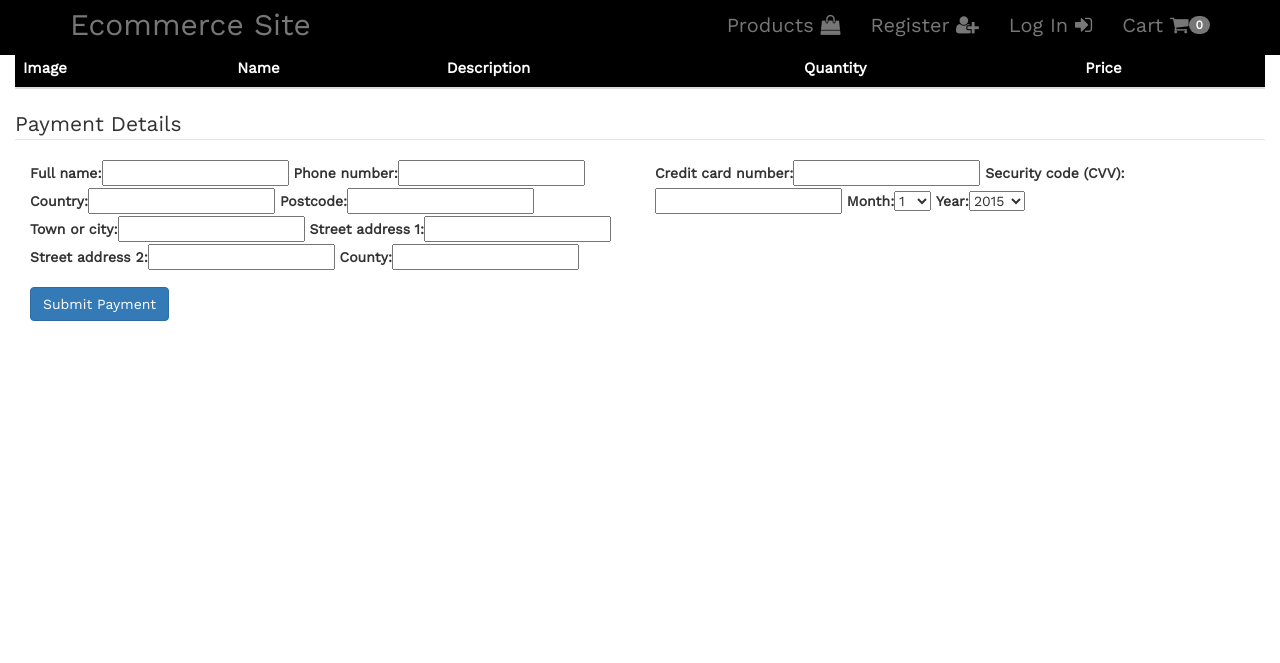
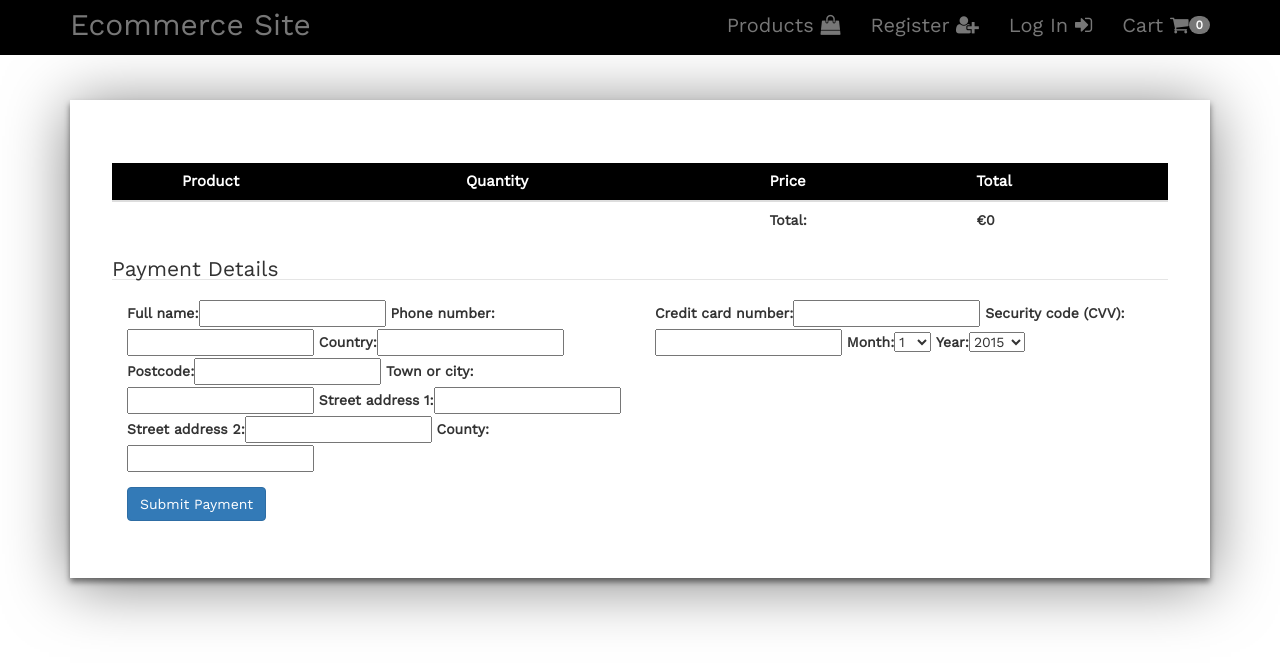
Before and after one commit to wolfenchic/ecommerce_prj, a Django app: page /checkout/ in a window 1280 px wide. Shown: the top 663 px of the page. Run offline with Django 3.2, Linux system fonts and the light colour scheme; lists and menus that the app fills with data are empty; some libraries are stand-ins or nearby versions.

Commit message:
move cart to checkout

```diff
--- /dev/null
+++ b/cart/templates/cart/_show_cart.html
@@ -0,0 +1,55 @@
+{% extends "base.html" %}
+{% block content %}
+
+<div class="container">
+		<div class="card displayCard">
+			<div class="container-fliud">
+				<div class="wrapper row">
+				    <div class="preview col-md-12">
+<div class="table-responsive">
+<table class="table">
+    <thead class="thead-dark">
+        <tr>
+            <th></th>
+            <th>Product</th>
+            <th>Quantity</th>
+            <th>Price</th>
+            <th>Total</th>
+        </tr>
+    </thead>
+    <br>
+    <tbody>
+        {% for item in cart_items %}
+        <tr>
+            <td><img width="150" height="150" src="{{MEDIA_URL}}{{item.image}}"/></td>
+            <td>{{ item.name }}</td>
+            <td>{{ item.quantity}}</td>
+            <td>€{{ item.price }}.00</td>
+            <td>€{{ item.total}}.00</td>
+            <td><form action = "{% url 'delete_cart_item' item.product_id %}" method='post'>
+							{% csrf_token %}
+							<input class="btn btn-default delete_cart_item" type="submit" value="Delete"/></td>
+        </tr>
+        {% endfor %}
+
+
+        <tr>
+            <td></td>
+            <td></td>
+            <td></td>
+            <td><strong>Total:</strong></td>
+            <td><strong>€{{total}}</strong></td>
+        </tr>
+        <!--<tr>-->
+        <!--    <td></td>-->
+        <!--    <td></td>-->
+        <!--    <td></td>-->
+        <!--    <td><button type="button" class="continueShopping btn btn-default" onclick="location.href='{% url 'products' %}'">Continue Shopping</button></td>-->
+        <!--    <td><a href="{% url 'checkout' %}" type="button" class="checkout btn btn-default" role="button">Checkout</a></td>-->
+        <!--</tr>-->
+
+    </tbody>
+
+</table>
+
+{% endblock %}
--- /dev/null
+++ b/cart/utils.py
@@ -0,0 +1,22 @@
+from django.shortcuts import get_object_or_404
+from products.models import Product
+from decimal import Decimal
+
+def get_cart_items_and_total(cart):
+    cart_items = []
+    total = 0
+    for item_id, item_quantity in cart.items():
+        this_product = get_object_or_404(Product, pk=item_id)
+        this_total = this_product.price * Decimal(item_quantity)
+        total += this_total
+        this_item = {
+            'product_id': item_id,
+            'image': this_product.image,
+            'name': this_product.name,
+            'quantity': item_quantity,
+            'price': this_product.price,
+            'total': this_total,
+        }
+        cart_items.append(this_item)
+
+    return { 'cart_items': cart_items, 'total': total }
--- a/checkout/templates/checkout/checkout.html
+++ b/checkout/templates/checkout/checkout.html
@@ -14,17 +14,8 @@
 
 
 {% block content %}
-    <table class="table">
-        <thead>
-        <tr>
-            <th>Image</th>
-            <th>Name</th>
-            <th>Description</th>
-            <th>Quantity</th>
-            <th>Price</th>
-        </tr>
-        </thead>
-    </table>
+
+{% include 'cart/_show_cart.html' %}
 
 
     <form role="form" method="post" id="payment-form" action="{% url 'checkout' %}">
--- a/checkout/views.py
+++ b/checkout/views.py
@@ -1,7 +1,9 @@
-from django.shortcuts import render
+from django.shortcuts import render, get_object_or_404
 from django.http import HttpResponse
 from .forms import OrderForm, MakePaymentForm
-
+from products.models import Product
+from decimal import Decimal
+from cart.utils import get_cart_items_and_total
 
 # Create your views here.
 def checkout(request):
@@ -9,4 +11,11 @@ def checkout(request):
     order_form = OrderForm()
     payment_form = MakePaymentForm()
 
-    return render(request, "checkout/checkout.html",  {'order_form': order_form, 'payment_form': payment_form, 'publishable': 'whatever' })
+    context = {'order_form': order_form, 'payment_form': payment_form, 'publishable': 'whatever' }
+
+    cart = request.session.get('cart', {})
+    cart_items_and_total = get_cart_items_and_total(cart)
+
+    context.update(cart_items_and_total)
+
+    return render(request, "checkout/checkout.html", context)
--- a/ecommerce_prj/settings/production.py
+++ b/ecommerce_prj/settings/production.py
@@ -1,6 +1,6 @@
 from .base import *
 
-DEBUG = False
+DEBUG = True
 
 INSTALLED_APPS.append('storages')
 
```
Also changed, not shown: cart/templates/cart/view_cart.html (+6 -42 lines), cart/views.py (+12 -25 lines).
